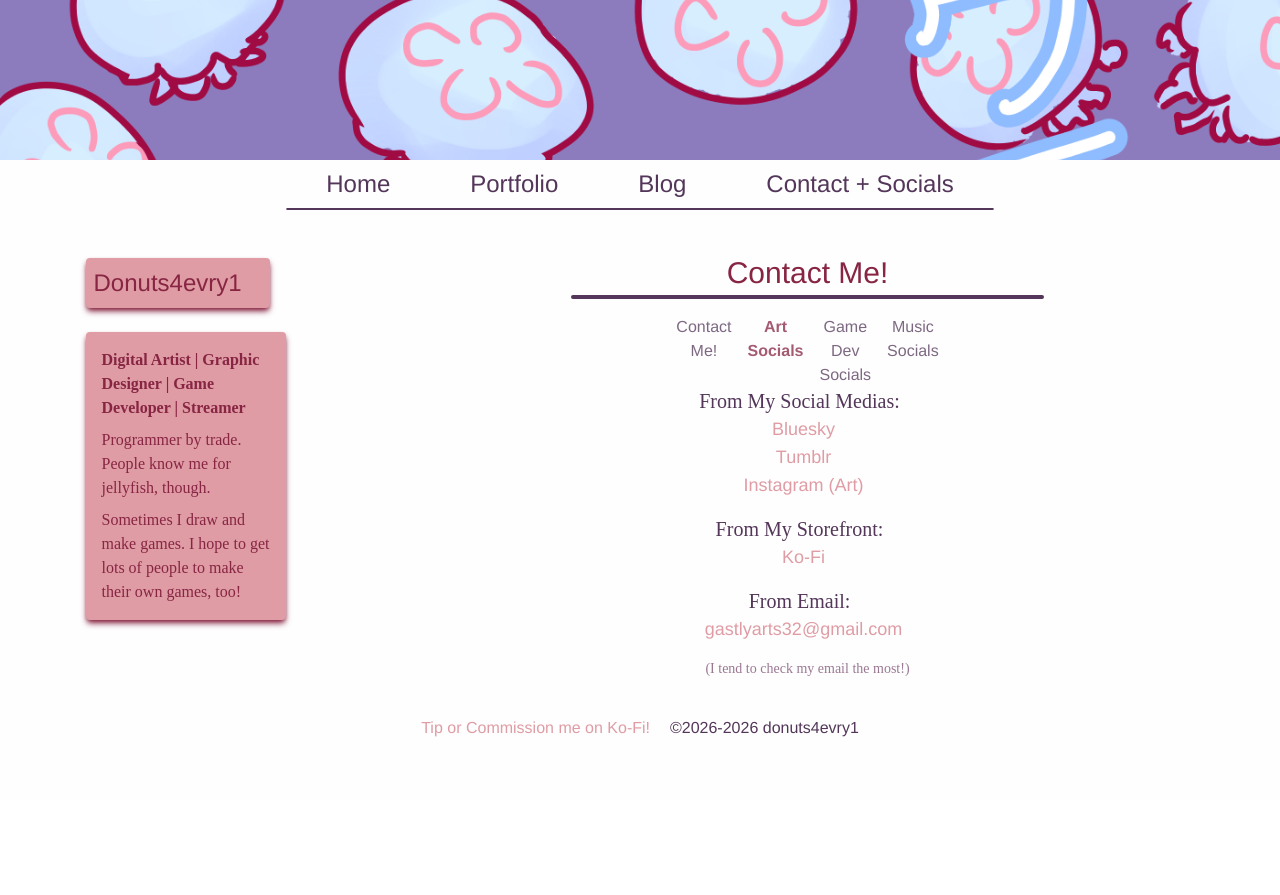
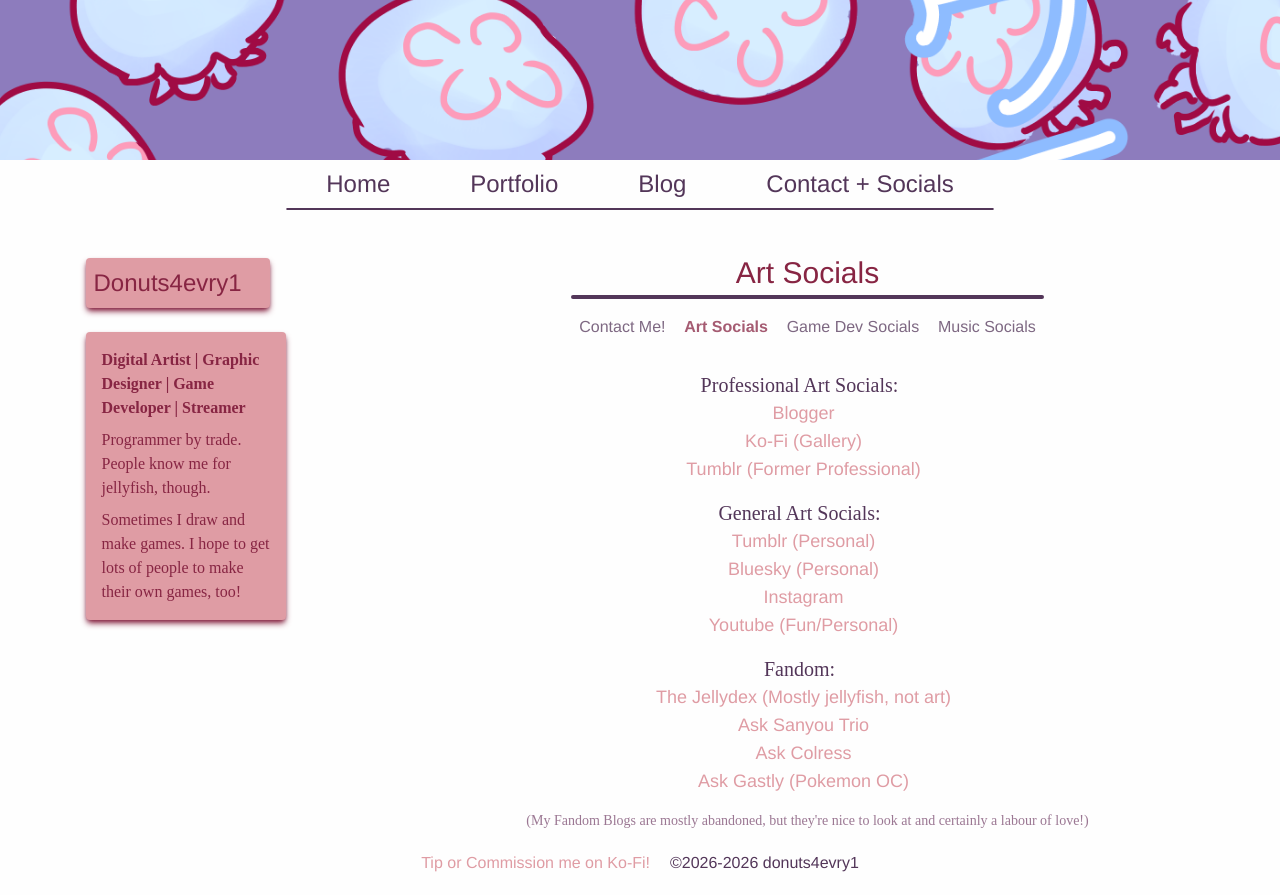
Before and after one commit to Artful-Donut/Portofolio, a Next.js app in the folder donut-portfolio/: page /contact in a window 1280 px wide. Both pictures are taken after a click on the element "Art Socials". Before the commit the page ends 800 px from the top, so only its background shows below. Built offline with nearby package versions, Linux system fonts and the light colour scheme.

Commit message:
footer formatting corrections and added contact info

```diff
--- a/donut-portfolio/pages/contact.tsx
+++ b/donut-portfolio/pages/contact.tsx
@@ -1,8 +1,21 @@
 import React, { useState } from 'react'
 import Layout from '@/src/components/layout'
 
-type socialsType = 'business' | 'art' | 'gamedev' | 'music'
-const toggleSocials : socialsType[] = ['business', 'art', 'gamedev', 'music']
+type socialsType = 'business' | 'art' | 'gamedev' | 'music';
+const toggleSocials: socialsType[] = ['business', 'art', 'gamedev', 'music'];
+
+const socialLinks: { social: string, url: string }[] = [
+  { social: "Ko-Fi", url: 'https://ko-fi.com/donuts4evry1' },
+  { social: 'Bluesky', url: 'https://bsky.app/profile/donuts4evry1.bsky.social' },
+  { social: 'Tumblr', url: 'https://donuts4evry1.tumblr.com/tagged/my art' },
+  { social: 'Twitch', url: 'https://www.twitch.tv/donuts4evry1' },
+  { social: 'Youtube', url: 'https://www.youtube.com/@donuts4evry1' },
+  { social: 'Itch.io', url: 'https://donuts4evry1.itch.io/' },
+  { social: 'Instagram', url: 'https://www.instagram.com/donuts4evry1/' },
+  { social: 'Instagram (Piano)', url: 'https://www.instagram.com/piano_timbit/' },
+  { social: 'Twitter', url: 'https://twitter.com/donuts4evry1' },
+]
+
 function Contact() {
   const [curTab, setTab] = useState<socialsType>('business')
 
@@ -40,10 +53,10 @@ function Contact() {
       infoWidgetBelowContent={<></>}
       children={
         <div className='flex flex-col w-full items-center'>
-          <h1 className='text-amaranth text-center font-medium'>Contact Me!</h1>
+          <h1 className='text-amaranth text-center font-medium duration-200'>{handleHeaderName(curTab)}</h1>
           <hr className='w-1/2 mb-4 rounded-md text-grape border-2' />
 
-          <div id='socials toggle' className='flex justify-between content-between w-min text-center'>
+          <div id='socials toggle' className='flex flex-row justify-between content-between lg:w-1/2 w-3/4 mb-8 text-center'>
             {toggleSocials.map((social, index) => {
               const isToggled = social == curTab;
 
@@ -53,23 +66,83 @@ function Contact() {
                 {handleHeaderName(social)}</span>
             })}
           </div>
-
           <div id='contact details' className='flex flex-col items-center content-around w-full'>
+            {curTab == 'business' &&
+              <>
+                {contact('From Email', [{ linkName: 'gastlyarts32@gmail.com', link: 'mailto:gastlyarts32@gmail.com' }
+                ])}
+                <p className='my-2' />
                 {contact('From My Social Medias', [{ linkName: 'Bluesky', link: 'https://bsky.app/profile/donuts4evry1.bsky.social' },
                 { linkName: 'Tumblr', link: 'https://donuts4evry1.tumblr.com/ask' },
                 { linkName: 'Instagram (Art)', link: 'https://www.instagram.com/donuts4evry1/' }
                 ])}
                 <p className='my-2' />
-            {contact('From My Storefront', [{ linkName: 'Ko-Fi', link: 'https://ko-fi.com/donuts4evry1' }
+                {contact('My Linktree', [{ linkName: 'Linktree (Official)', link: 'linktr.ee/donuts4evry1' }
                 ])}
                 <p className='my-2' />
-            {contact('From Email', [{ linkName: 'gastlyarts32@gmail.com', link: 'mailto:gastlyarts32@gmail.com' }
+
+                <p className='text-soda opacity-75 text-center text-sm'>(I tend to check my email the most!)</p>
+              </>
+            }
+
+            {curTab == 'art' &&
+              <>
+                {contact('Professional Art Socials', [
+                  { linkName: 'Blogger', link: 'https://donuts4evry1.blogspot.com/search/label/art' },
+                  { linkName: 'Ko-Fi (Gallery)', link: 'https://ko-fi.com/donuts4evry1/gallery' },
+                  { linkName: 'Tumblr (Former Professional)', link: 'https://gastlyarts.tumblr.com/tagged/digital art taggle' }
                 ])}
+                <p className='my-2' />
+                {contact('General Art Socials', [
+                  { linkName: 'Tumblr (Personal)', link: 'https://donuts4evry1.tumblr.com/tagged/my art' },
+                  { linkName: 'Bluesky (Personal)', link: 'https://bsky.app/profile/donuts4evry1.bsky.social' },
+                  { linkName: 'Instagram', link: 'https://www.instagram.com/donuts4evry1/' },
+                  { linkName: 'Youtube (Fun/Personal)', link: 'https://www.youtube.com/@notgastlyarts2071' }
+                ])}
+                <p className='my-2' />
+                {contact('Fandom', [{ linkName: 'The Jellydex (Mostly jellyfish, not art)', link: 'https://the-jellydex.tumblr.com/' },
+                { linkName: 'Ask Sanyou Trio', link: 'https://ask-sanyou-trio.tumblr.com/' },
+                { linkName: 'Ask Colress', link: 'https://askcolress.tumblr.com/' },
+                { linkName: 'Ask Gastly (Pokemon OC)', link: 'https://ask-gastly.tumblr.com/' }
+                ])}
+                <p className='my-2' />
+
+                <p className='text-soda opacity-75 text-center text-sm'>(My Fandom Blogs are mostly abandoned, but they're nice to look at and certainly a labour of love!)</p>
+              </>
+            }
+
+            {curTab == 'gamedev' &&
+              <>
+                {contact('Game StoreFront', [
+                  { linkName: 'Itch.io', link: 'https://donuts4evry1.itch.io' }
+                ])}
+                <p className='my-2' />
+                {contact('Game Development Updates', [
+                  { linkName: 'Tumblr (Game Development)', link: 'https://jellydonut-studios.tumblr.com/tagged/my art' },
+                  { linkName: 'Bluesky (Personal)', link: 'https://bsky.app/profile/donuts4evry1.bsky.social' },
+                  { linkName: 'Twitter', link: 'https://twitter.com/donuts4evry1' },
+                  { linkName: 'TikTok', link: 'https://www.tiktok.com/@donuts4evry1' }
+                ])}
+                <p className='my-2' />
+                {contact('Game Streaming', [
+                  { linkName: 'Twitch', link: 'https://twitch.tv/donuts4evry1' },
+                  { linkName: 'Youtube', link: 'https://youtube.com/@donuts4evry' }
+                ])}
+                <p className='my-2' />
+                <p className='text-soda opacity-75 text-center text-sm'>(Note: some pages are mostly blank because I didn't want anyone else to steal the URL)</p>
+              </>
+            }
+
+            {curTab == 'music' &&
+              <>
+                {contact('Piano', [
+                  { linkName: 'Instagram (Music)', link: 'https://www.instagram.com/piano_timbit/' }
+                ])}
+              </>
+            }
 
           </div>
 
-          <p className='my-2' />
-          <p className='text-soda opacity-75 text-sm'>(I tend to check my email the most!)</p>
         </div>
       }
     />
--- a/donut-portfolio/pages/index.tsx
+++ b/donut-portfolio/pages/index.tsx
@@ -5,17 +5,6 @@ import { mapCarosel, featured_projects, featured_shop_items, caroselItem } from
 
 
 export default function Home() {
-  const socials: { social: string, url: string }[] = [
-    { social: "Ko-Fi", url: 'https://ko-fi.com/donuts4evry1' },
-    { social: 'Bluesky', url: 'https://bsky.app/profile/donuts4evry1.bsky.social' },
-    { social: 'Tumblr', url: 'https://donuts4evry1.tumblr.com/tagged/my art' },
-    { social: 'Twitch', url: 'https://www.twitch.tv/donuts4evry1' },
-    { social: 'Youtube', url: 'https://www.youtube.com/@donuts4evry1' },
-    { social: 'Itch.io', url: 'https://donuts4evry1.itch.io/' },
-    { social: 'Instagram', url: 'https://www.instagram.com/donuts4evry1/' },
-    { social: 'Instagram (Piano)', url: 'https://www.instagram.com/piano_timbit/' },
-    { social: 'Twitter', url: 'https://twitter.com/donuts4evry1' },
-  ]
 
   function caroselComponent(title: string, list: caroselItem[], link: string, autoScrollSpeed?: number) {
     return (
@@ -37,21 +26,7 @@ export default function Home() {
   return (
     <Layout
       infoWidgetBelowContent={
-        <div id='socials' className='flex flex-col items-center my-2 mt-4'>
-          <h3 className='pb-1 text-grape font-bold text-lg'> Official Socials!</h3>
-          {socials.map((social, index) => {
-            return (
-              <div id='social link' key={index} className='w-full'>
-                {index == 0 && <hr className="border-2 rounded-xl text-soda" />}
-                <div id='social name' className='m-4 mx-8 text-soda text-center text-md hover:opacity-75 duration-200'>
-                  <a href={social.url}>{social.social}</a>
-                </div>
-                <hr className="border-2 rounded-xl text-soda" />
-              </div>
-
-            )
-          })}
-        </div>
+        <></>
       }
 
       children={
@@ -64,7 +39,7 @@ export default function Home() {
 
             <div id='blog stuff' className="flex flex-col items-center">
               <h1 className='py-2 text-amaranth text-center'>Recent Blog Posts</h1>
-              <hr className="mx-auto w-3/4 text-rose border-2 rounded-2xl" />
+              <hr className="mx-auto w-3/4 text-rose border-2 border-dotted rounded-2xl" />
               <div id='featured blog post' className="flex justify-center content-center my-3 p-3 w-1/2 rounded-sm border-2 border-soda">
                 <Link href='/blog'>
                   <p className="text-rose text-center hover:opacity-50 duration-100">Blogging TBD</p>
--- a/donut-portfolio/pages/portfolio.tsx
+++ b/donut-portfolio/pages/portfolio.tsx
@@ -92,7 +92,9 @@ function Portfolio() {
                     <p>date: </p>
                     <p className='opacity-50 text-lg'>{date}</p>
                   </span>
-                  <span className='text-soda lg:text-center text-xl'>{post.title}</span>
+                  <a href={post.url} target='_blank'>
+                    <span className='text-soda lg:text-center text-lg cursor-pointer hover:text-xl hover:font-semibold hover:opacity-75 duration-200'>{post.title}</span>
+                  </a>
                   <span id='tags' className=''>
                     {usedLabels.map((label: FilterTypes, index) =>
                       <p onClick={() => handleSetFilter(label)} key={index}
--- a/donut-portfolio/src/components/Footer.tsx
+++ b/donut-portfolio/src/components/Footer.tsx
@@ -3,7 +3,7 @@ import React from 'react'
 
 function Footer() {
   return (
-    <div className='flex justify-center my-5 bg-cream absolute bottom-10 left-0 right-0'>
+    <div className='flex justify-center my-5'>
         <section className='mr-5 text-rose hover:opacity-50 duration-200'>
           <a href='https://ko-fi.com/donuts4evry1'>Tip or Commission me on Ko-Fi!</a>
         </section>
--- a/donut-portfolio/src/components/layout.js
+++ b/donut-portfolio/src/components/layout.js
@@ -4,9 +4,9 @@ import InfoWidget from "../components/InfoWidget";
 
 export default function Layout({ children, infoWidgetBelowContent }) {
     return (
-        <div className="flex flex-col min-h-screen bg-cream ">
+        <div className="flex flex-col min-h-screen bg-cream static">
             <NavigationBar />
-            <div id='pageContents' className="flex mt-10">
+            <div id='pageContents' className="relative top-0 flex flex-1 mt-10">
                 <div id='infoPart' className="flex flex-col basis-1/4 items-center-safe ml-5 w-1/2 relative">
                     <div id='infoPart Sticky' className="sticky top-24">
                         <InfoWidget />
@@ -19,7 +19,9 @@ export default function Layout({ children, infoWidgetBelowContent }) {
                     {children}
                 </div>
             </div>
+           <div className="relative bottom-0 left-0 right-0">
             <Footer />
+           </div>
         </div>
     )
 }
```
Also changed, not shown: 1 other file (tests, documents, lock files or other folders). Lines whose indentation alone changed are shown as unchanged.
